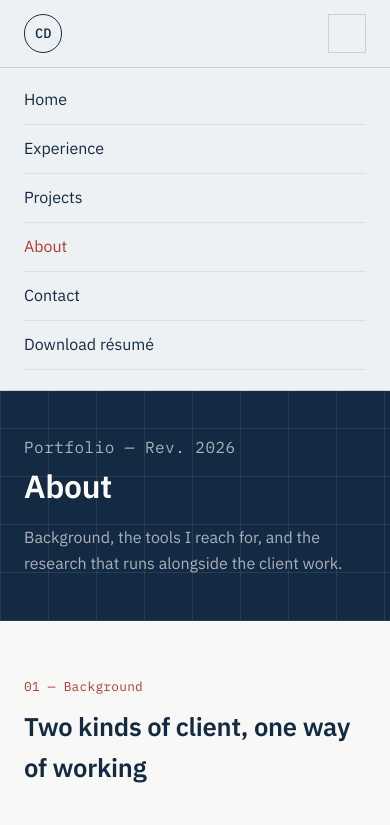
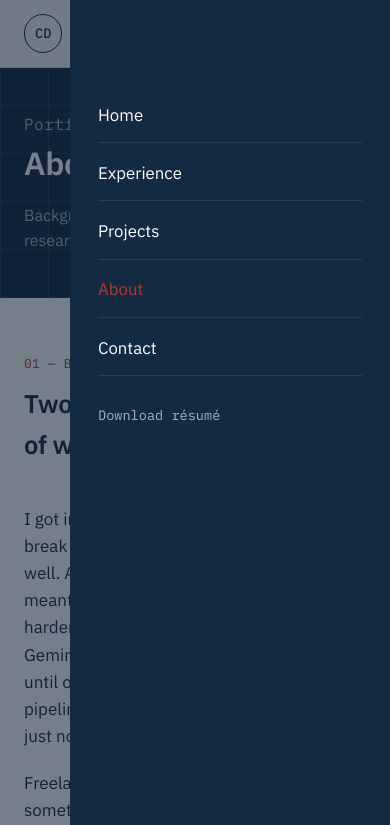
Before and after one commit to chaityadoshi23755/Chaitya, a plain HTML site: page about.html in a window 390 px wide. Both pictures are taken after a click on the button "Open menu". Shown: the top 825 px of the page. Drawn offline with Linux system fonts and the light colour scheme.

Commit message:
Add LinkedIn link and rebuild mobile nav as an off-canvas sidebar
Mobile menu now slides in from the right with a dimmed backdrop,
hamburger-to-X animation, scroll lock, and Escape/backdrop-click to
close, instead of the previous inline dropdown panel.

Co-Authored-By: Claude Sonnet 5 <noreply@anthropic.com>

```diff
--- a/about.html
+++ b/about.html
@@ -32,6 +32,8 @@
       <span></span><span></span><span></span>
     </button>
   </div>
+</header>
+<div class="nav__backdrop" id="navBackdrop"></div>
 <div class="nav__panel" id="navPanel">
   <a href="index.html">Home</a>
   <a href="experience.html">Experience</a>
@@ -40,7 +42,6 @@
   <a href="contact.html">Contact</a>
   <a href="assets/resume/Chaitya_Doshi_Resume.docx" download>Download résumé</a>
 </div>
-</header>
 
 <main id="main">
 
@@ -135,6 +136,7 @@
       <a href="projects.html">Projects</a>
       <a href="contact.html">Contact</a>
       <a href="mailto:chaityadoshi23755@gmail.com">Email</a>
+      <a href="https://www.linkedin.com/in/chaitya-doshi-277522202/" target="_blank" rel="noopener">LinkedIn</a>
     </nav>
     <p class="footer--simple__fine">© <span id="year">2026</span> Chaitya Doshi. Built by hand, sheet by sheet.</p>
   </div>
--- a/css/styles.css
+++ b/css/styles.css
@@ -36,6 +36,7 @@ html { scroll-behavior: smooth; }
 }
 
 html, body { max-width: 100%; overflow-x: hidden; }
+body.nav-open { overflow: hidden; }
 
 body {
   margin: 0;
@@ -151,6 +152,7 @@ h1, h2, h3 { margin: 0; font-family: var(--font-sans); font-weight: 600; letter-
 
 .nav__toggle {
   display: none;
+  position: relative;
   flex-direction: column;
   justify-content: center;
   gap: 5px;
@@ -160,33 +162,70 @@ h1, h2, h3 { margin: 0; font-family: var(--font-sans); font-weight: 600; letter-
   border: 1px solid var(--line);
   cursor: pointer;
   margin-left: auto;
+  z-index: 220;
 }
 .nav__toggle span {
   display: block;
   height: 1.5px;
   background: var(--ink);
   margin: 0 0.6rem;
+  transition: transform 0.25s ease, opacity 0.2s ease;
 }
+.nav.is-open .nav__toggle span:nth-child(1) { transform: translateY(6.5px) rotate(45deg); }
+.nav.is-open .nav__toggle span:nth-child(2) { opacity: 0; }
+.nav.is-open .nav__toggle span:nth-child(3) { transform: translateY(-6.5px) rotate(-45deg); }
+
+/* Off-canvas sidebar */
+.nav__backdrop {
+  position: fixed;
+  inset: 0;
+  background: rgba(12, 29, 48, 0.55);
+  opacity: 0;
+  pointer-events: none;
+  transition: opacity 0.25s ease;
+  z-index: 195;
+}
+body.nav-open .nav__backdrop { opacity: 1; pointer-events: auto; }
 
 .nav__panel {
-  display: none;
+  position: fixed;
+  top: 0;
+  right: 0;
+  height: 100dvh;
+  width: min(320px, 84vw);
+  display: flex;
   flex-direction: column;
-  padding: 0.5rem var(--gutter) 1.25rem;
-  border-top: 1px solid var(--line);
+  gap: 0.2rem;
+  background: var(--ink);
+  padding: 5.5rem 1.75rem 2rem;
+  overflow-y: auto;
+  transform: translateX(100%);
+  transition: transform 0.3s ease;
+  z-index: 200;
+  border-top: none;
 }
+body.nav-open .nav__panel { transform: translateX(0); }
+
 .nav__panel a {
   text-decoration: none;
-  color: var(--ink);
-  padding: 0.7rem 0;
-  border-bottom: 1px solid var(--line-soft);
-  font-size: 1rem;
+  color: var(--paper-white);
+  padding: 0.85rem 0;
+  border-bottom: 1px solid var(--line-on-dark-soft);
+  font-size: 1.05rem;
 }
+.nav__panel a:last-child { border-bottom: none; margin-top: 0.75rem; font-family: var(--font-mono); font-size: 0.85rem; color: var(--text-muted-on-dark); }
 
-.nav.is-open .nav__panel { display: flex; }
+@media (prefers-reduced-motion: reduce) {
+  .nav__panel, .nav__backdrop, .nav__toggle span { transition: none; }
+}
 
 @media (max-width: 860px) {
   .nav__links, .nav__cta { display: none; }
   .nav__toggle { display: flex; }
+}
+
+@media (min-width: 861px) {
+  .nav__panel, .nav__backdrop { display: none; }
 }
 
 /* ==========================================================================
@@ -589,6 +628,7 @@ h1, h2, h3 { margin: 0; font-family: var(--font-sans); font-weight: 600; letter-
 .titleblock__row:nth-child(3) { animation-delay: 0.29s; }
 .titleblock__row:nth-child(4) { animation-delay: 0.36s; }
 .titleblock__row:nth-child(5) { animation-delay: 0.43s; }
+.titleblock__row:nth-child(6) { animation-delay: 0.5s; }
 
 @keyframes rowIn { to { opacity: 1; transform: translateY(0); } }
 
--- a/js/script.js
+++ b/js/script.js
@@ -2,18 +2,52 @@
   var nav = document.getElementById('nav');
   var toggle = document.getElementById('navToggle');
   var panel = document.getElementById('navPanel');
+  var backdrop = document.getElementById('navBackdrop');
 
-  if (toggle && nav) {
+  function isOpen() {
+    return document.body.classList.contains('nav-open');
+  }
+
+  function openMenu() {
+    document.body.classList.add('nav-open');
+    nav.classList.add('is-open');
+    toggle.setAttribute('aria-expanded', 'true');
+    var firstLink = panel.querySelector('a');
+    if (firstLink) firstLink.focus();
+  }
+
+  function closeMenu(returnFocus) {
+    document.body.classList.remove('nav-open');
+    nav.classList.remove('is-open');
+    toggle.setAttribute('aria-expanded', 'false');
+    if (returnFocus) toggle.focus();
+  }
+
+  if (toggle && nav && panel) {
     toggle.addEventListener('click', function () {
-      var isOpen = nav.classList.toggle('is-open');
-      toggle.setAttribute('aria-expanded', isOpen ? 'true' : 'false');
+      if (isOpen()) {
+        closeMenu(false);
+      } else {
+        openMenu();
+      }
     });
 
     panel.querySelectorAll('a').forEach(function (link) {
       link.addEventListener('click', function () {
-        nav.classList.remove('is-open');
-        toggle.setAttribute('aria-expanded', 'false');
+        closeMenu(false);
       });
+    });
+
+    if (backdrop) {
+      backdrop.addEventListener('click', function () {
+        closeMenu(false);
+      });
+    }
+
+    document.addEventListener('keydown', function (e) {
+      if (e.key === 'Escape' && isOpen()) {
+        closeMenu(true);
+      }
     });
   }
 
```
Also changed, not shown: contact.html (+7 -1 lines), experience.html (+3 -1 lines), index.html (+10 -1 lines), projects.html (+3 -1 lines). Lines whose indentation alone changed are shown as unchanged.
